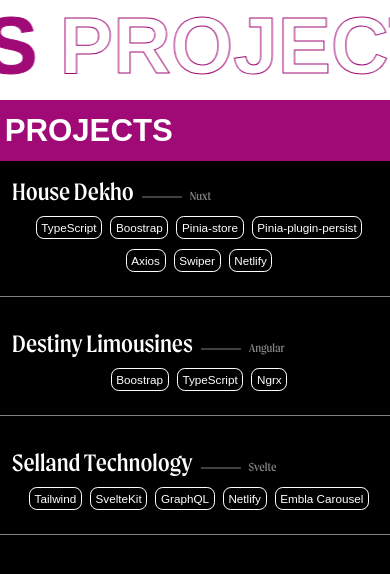
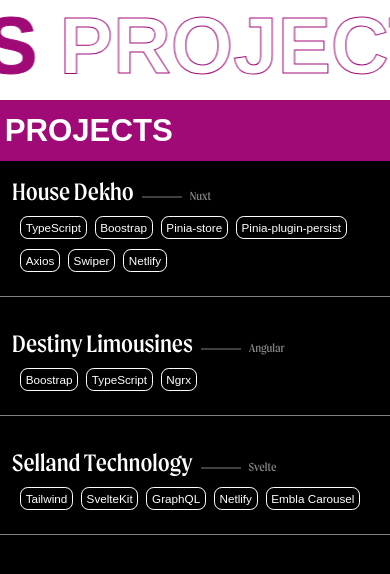
Before and after one commit to ait-varun/varun-portfolio, a Next.js app: page /components/projects in a window 390 px wide. Shown: the top 574 px of the page. Built offline with nearby package versions, Linux system fonts and the light colour scheme.

Commit message:
updated css

```diff
--- a/src/app/components/projects/page.module.css
+++ b/src/app/components/projects/page.module.css
@@ -156,7 +156,7 @@
     display: flex;
     text-align: center;
     flex-wrap: wrap;
-    justify-content: center;
+    justify-content: baseline;
     row-gap: 10px;
   }
   .projectRightContent span {
```
